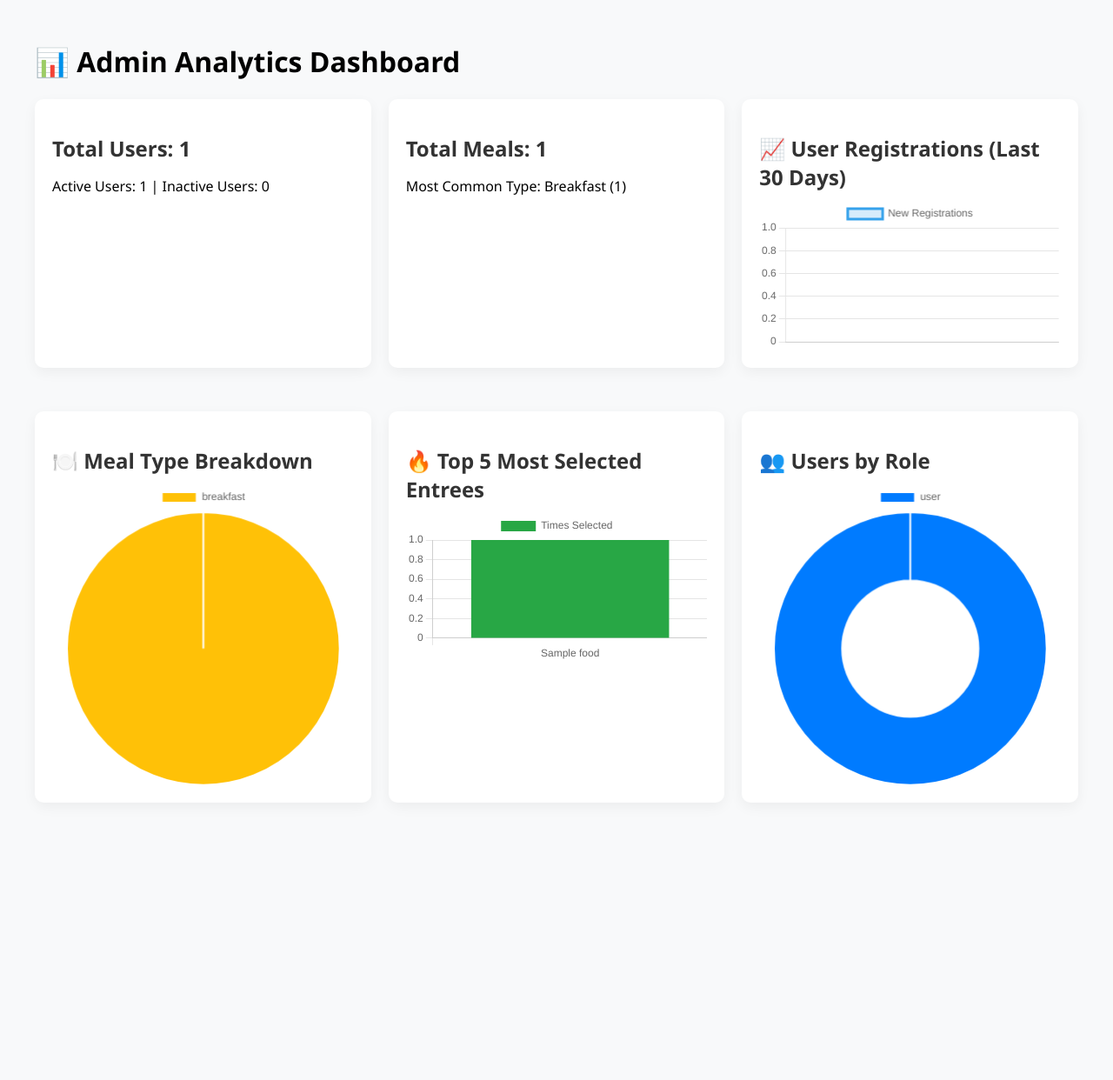
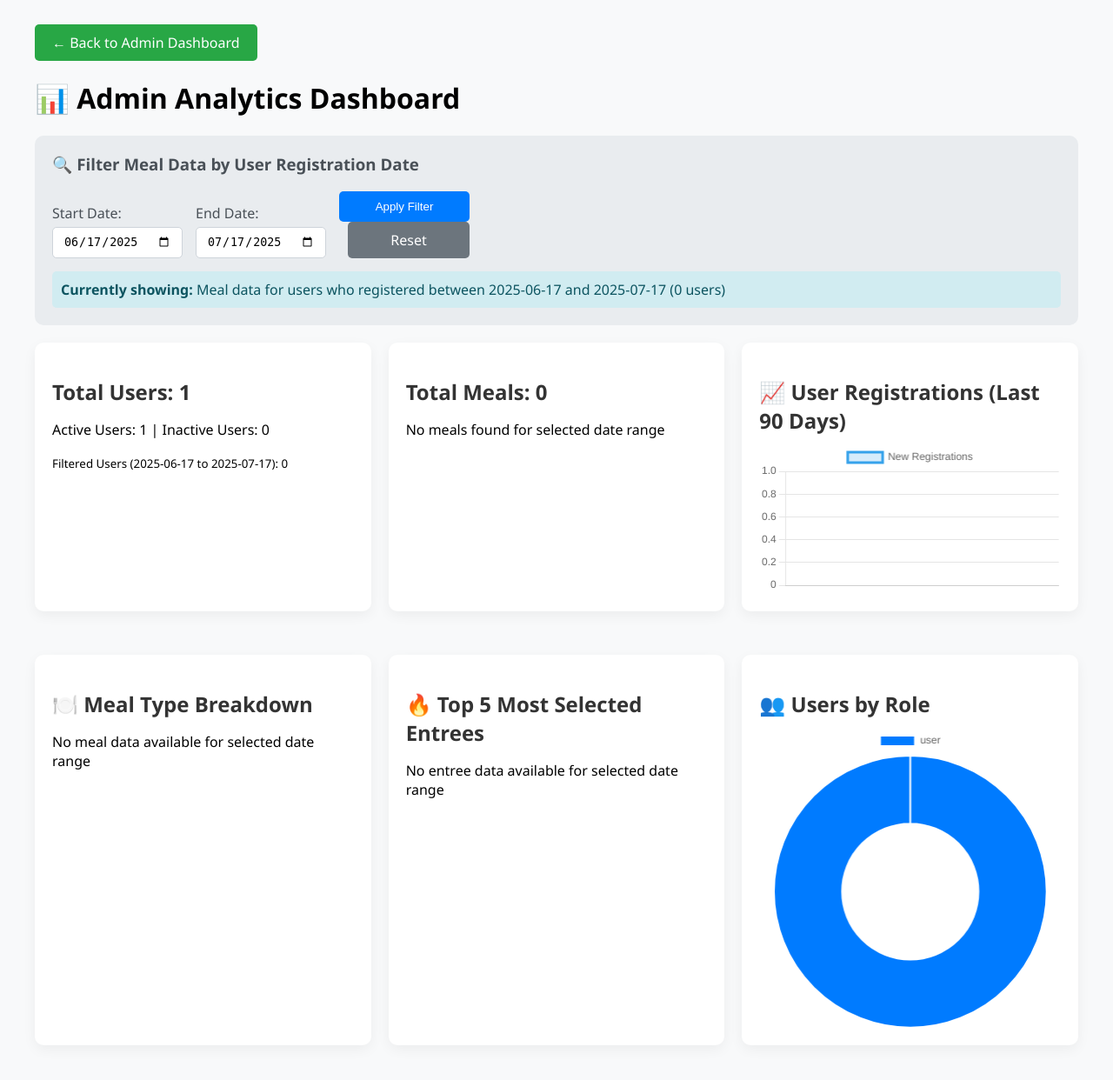
Before and after one commit to EliahHooks/personalized-meal-planner, a PHP site: page /admin/analytics.php in a window 1280 px wide. Shown: the top 1242 px of the page at 87% size. Before the commit the page ends 902 px from the top, so only its background shows below. Run offline with PHP 8.4, Linux system fonts and the light colour scheme; the visitor is signed in with stand-in values (Sample User, id 1); tables that the repository leaves empty hold one stand-in row (values such as "Sample post").

Commit message:
Added feature to filter user data by date

```diff
--- a/admin/analytics.php
+++ b/admin/analytics.php
@@ -1,12 +1,23 @@
 <?php
 
 session_start();
+define('BASE_URL', '/personalized-meal-planner/');
 require_once __DIR__ .'/../database/db.php';
 
 //check if user should have access
 if(!isset($_SESSION['userID']) || $_SESSION['role'] !== 'admin') {
     header('Location: ../signIn.php');
     exit();
+}
+
+// Get date range from filter (default to last 30 days)
+$startDate = $_GET['start_date'] ?? date('Y-m-d', strtotime('-30 days'));
+$endDate = $_GET['end_date'] ?? date('Y-m-d');
+
+// Validate dates
+if (!$startDate || !$endDate || strtotime($startDate) > strtotime($endDate)) {
+    $startDate = date('Y-m-d', strtotime('-30 days'));
+    $endDate = date('Y-m-d');
 }
 
 //total users
@@ -32,34 +43,43 @@ $userGrowth = $_db->select("
     ORDER BY date
 ");
 
-//total meals
+//total meals (filtered by date range)
 $totalMeals = $_db->selectOne("
     SELECT COUNT(*) as total
-    FROM UserMeals
-")['total'];
+    FROM UserMeals um
+    JOIN Users u ON um.userID = u.userID
+    WHERE DATE(u.created_at) BETWEEN ? AND ?
+", [$startDate, $endDate])['total'];
 
-// Most common meal type
+// Most common meal type (filtered by date range)
 $popularMealType = $_db->selectOne("
 SELECT mealType, COUNT(*) as count
-FROM UserMeals
+FROM UserMeals um
+JOIN Users u ON um.userID = u.userID
+WHERE DATE(u.created_at) BETWEEN ? AND ?
 GROUP BY mealType
 ORDER BY count DESC LIMIT 1
-");
+", [$startDate, $endDate]);
 
-// Meal type breakdown
+// Meal type breakdown (filtered by date range)
 $mealBreakdown = $_db->select("
 SELECT mealType, COUNT(*) as count
-FROM UserMeals
+FROM UserMeals um
+JOIN Users u ON um.userID = u.userID
+WHERE DATE(u.created_at) BETWEEN ? AND ?
 GROUP BY mealType
-");
+", [$startDate, $endDate]);
 
-// Most used foods
+// Most used foods (filtered by date range)
 $topFoods = $_db->select("
 SELECT f.name, COUNT(*) as count
-FROM UserMeals um LEFT JOIN Foods f ON um.entreeID = f.id
+FROM UserMeals um
+LEFT JOIN Foods f ON um.entreeID = f.id
+JOIN Users u ON um.userID = u.userID
+WHERE DATE(u.created_at) BETWEEN ? AND ? AND f.name IS NOT NULL
 GROUP BY f.name
 ORDER BY count DESC LIMIT 5
-");
+", [$startDate, $endDate]);
 
 // Users by role
 $userRoles = $_db->select("
@@ -67,6 +87,13 @@ SELECT role, COUNT(*) as count
 FROM Users
 GROUP BY role
 ");
+
+// Users created in date range
+$filteredUsers = $_db->selectOne("
+    SELECT COUNT(*) as total
+    FROM Users
+    WHERE DATE(created_at) BETWEEN ? AND ?
+", [$startDate, $endDate])['total'];
 ?>
 
 <!DOCTYPE html>
@@ -82,37 +109,92 @@ GROUP BY role
         h2 { margin-bottom: 10px; color: #333; }
         canvas { max-width: 100%; }
         .grid { display: grid; grid-template-columns: repeat(auto-fit, minmax(300px, 1fr)); gap: 20px; }
+        .filter-form { background: #e9ecef; padding: 20px; border-radius: 10px; margin-bottom: 20px; }
+        .filter-form h3 { margin-top: 0; color: #495057; }
+        .filter-row { display: flex; gap: 15px; align-items: end; flex-wrap: wrap; }
+        .filter-group { display: flex; flex-direction: column; min-width: 150px; }
+        .filter-group label { margin-bottom: 5px; font-weight: 500; color: #495057; }
+        .filter-group input { padding: 8px 12px; border: 1px solid #ced4da; border-radius: 5px; }
+        .filter-btn { padding: 10px 20px; background: #007bff; color: white; border: none; border-radius: 5px; cursor: pointer; }
+        .filter-btn:hover { background: #0056b3; }
+        .reset-btn { padding: 10px 20px; background: #6c757d; color: white; border: none; border-radius: 5px; cursor: pointer; margin-left: 10px; }
+        .reset-btn:hover { background: #545b62; }
+        .filter-info { background: #d1ecf1; padding: 10px; border-radius: 5px; margin-top: 15px; color: #0c5460; }
+        .navigation { margin-bottom: 20px; }
+        .nav-btn { padding: 10px 20px; background: #28a745; color: white; border: none; border-radius: 5px; cursor: pointer; text-decoration: none; display: inline-block; }
+        .nav-btn:hover { background: #218838; text-decoration: none; color: white; }
     </style>
 
     </head>
     <body>
         <div class='dashboard'>
+            <div class="navigation">
+                <a href="<?php echo BASE_URL; ?>admin/dashboard.php" class="nav-btn">← Back to Admin Dashboard</a>
+            </div>
+
             <h1>📊 Admin Analytics Dashboard</h1>
+
+            <!-- Date Range Filter -->
+            <div class="filter-form">
+                <h3>🔍 Filter Meal Data by User Registration Date</h3>
+                <form method="GET">
+                    <div class="filter-row">
+                        <div class="filter-group">
+                            <label for="start_date">Start Date:</label>
+                            <input type="date" id="start_date" name="start_date" value="<?= htmlspecialchars($startDate) ?>">
+                        </div>
+                        <div class="filter-group">
+                            <label for="end_date">End Date:</label>
+                            <input type="date" id="end_date" name="end_date" value="<?= htmlspecialchars($endDate) ?>">
+                        </div>
+                        <div class="filter-group">
+                            <button type="submit" class="filter-btn">Apply Filter</button>
+                            <a href="analytics.php" class="reset-btn" style="text-decoration: none; display: inline-block; text-align: center;">Reset</a>
+                        </div>
+                    </div>
+                </form>
+                <div class="filter-info">
+                    <strong>Currently showing:</strong> Meal data for users who registered between <?= htmlspecialchars($startDate) ?> and <?= htmlspecialchars($endDate) ?> (<?= htmlspecialchars($filteredUsers) ?> users)
+                </div>
+            </div>
 
             <div class='grid'>
                 <div class='card'>
                     <h2>Total Users: <?= htmlspecialchars($totalUsers) ?></h2>
                     <p>Active Users: <?=htmlspecialchars($activeUsers)?> | Inactive Users: <?=htmlspecialchars($inactiveUsers)?> </p>
+                    <p><small>Filtered Users (<?= htmlspecialchars($startDate) ?> to <?= htmlspecialchars($endDate) ?>): <?= htmlspecialchars($filteredUsers) ?></small></p>
                 </div>
 
                 <div class='card'>
                     <h2>Total Meals: <?= htmlspecialchars($totalMeals) ?></h2>
-                    <p>Most Common Type: <?= htmlspecialchars(ucfirst($popularMealType['mealType'])) ?> (<?= htmlspecialchars($popularMealType['count']) ?>)</p>
+                    <?php if ($popularMealType): ?>
+                        <p>Most Common Type: <?= htmlspecialchars(ucfirst($popularMealType['mealType'])) ?> (<?= htmlspecialchars($popularMealType['count']) ?>)</p>
+                    <?php else: ?>
+                        <p>No meals found for selected date range</p>
+                    <?php endif; ?>
                 </div>
 
                 <div class='card'>
-                    <h2>📈 User Registrations (Last 30 Days)</h2>
+                    <h2>📈 User Registrations (Last 90 Days)</h2>
                     <canvas id="userGrowthChart"></canvas>
                 </div>
 
                 <div class="card">
                     <h2>🍽️ Meal Type Breakdown</h2>
-                    <canvas id="mealBreakdownChart"></canvas>
+                    <?php if (!empty($mealBreakdown)): ?>
+                        <canvas id="mealBreakdownChart"></canvas>
+                    <?php else: ?>
+                        <p>No meal data available for selected date range</p>
+                    <?php endif; ?>
                 </div>
 
                 <div class="card">
                     <h2>🔥 Top 5 Most Selected Entrees</h2>
-                    <canvas id="topFoodsChart"></canvas>
+                    <?php if (!empty($topFoods)): ?>
+                        <canvas id="topFoodsChart"></canvas>
+                    <?php else: ?>
+                        <p>No entree data available for selected date range</p>
+                    <?php endif; ?>
                 </div>
 
                 <div class="card">
@@ -138,6 +220,7 @@ new Chart(userGrowthCtx, {
     },
 });
 
+<?php if (!empty($mealBreakdown)): ?>
 const mealBreakdownCtx = document.getElementById('mealBreakdownChart').getContext('2d');
 new Chart(mealBreakdownCtx, {
     type: 'pie',
@@ -149,7 +232,9 @@ new Chart(mealBreakdownCtx, {
         }]
     }
 });
+<?php endif; ?>
 
+<?php if (!empty($topFoods)): ?>
 const topFoodsCtx = document.getElementById('topFoodsChart').getContext('2d');
 new Chart(topFoodsCtx, {
     type: 'bar',
@@ -162,6 +247,7 @@ new Chart(topFoodsCtx, {
         }]
     }
 });
+<?php endif; ?>
 
 const roleChartCtx = document.getElementById('roleChart').getContext('2d');
 new Chart(roleChartCtx, {
```
